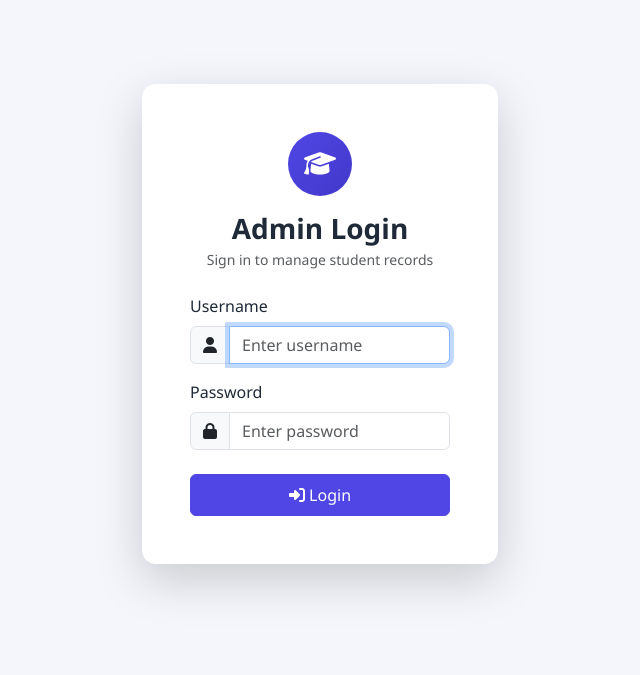
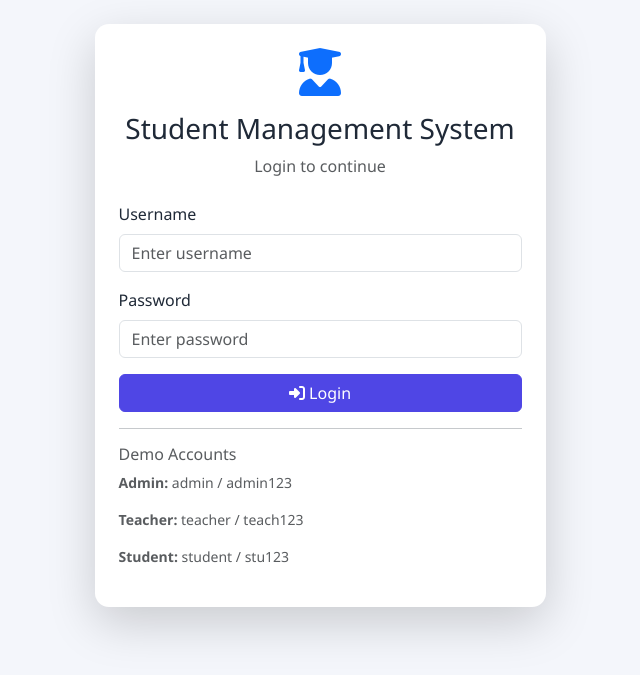
Before and after one commit to BurukalaManiReethika/student-management-system, a Python web app: template templates/login.html in a window 1280 px wide. Shown: the top 675 px of the page, without its empty margins (320-960 px from the left). Run offline with Jinja, Linux system fonts and the light colour scheme; the template is opened without the code that fills it, so the values that code supplies are empty.

Commit message:
Update login.html

```diff
--- a/templates/login.html
+++ b/templates/login.html
@@ -1,43 +1,98 @@
 {% extends "base.html" %}
-{% block title %}Login - Student Management System{% endblock %}
+
+{% block title %}Login | Student Management System{% endblock %}
+
 {% block content %}
-<div class="row justify-content-center align-items-center" style="min-height: 75vh;">
-  <div class="col-md-5 col-lg-4">
-    <div class="card login-card shadow-lg border-0">
-      <div class="card-body p-4 p-md-5">
+
+<div class="row justify-content-center">
+
+    <div class="col-md-5">
+
+        <div class="card shadow-lg border-0">
+
+            <div class="card-body p-4">
+
                 <div class="text-center mb-4">
-          <div class="login-icon mb-3">
-            <i class="fa-solid fa-graduation-cap"></i>
-          </div>
-          <h3 class="fw-bold mb-1">Admin Login</h3>
-          <p class="text-muted small mb-0">Sign in to manage student records</p>
+
+                    <i class="fas fa-user-graduate fa-3x text-primary mb-3"></i>
+
+                    <h3>Student Management System</h3>
+
+                    <p class="text-muted">
+                        Login to continue
+                    </p>
+
                 </div>
 
-        <form method="POST" action="{{ url_for('login') }}">
-          <input type="hidden" name="csrf_token" value="{{ csrf_token() }}">
+                <form method="POST">
 
                     <div class="mb-3">
-            <label class="form-label">Username</label>
-            <div class="input-group">
-              <span class="input-group-text"><i class="fa-solid fa-user"></i></span>
-              <input type="text" name="username" class="form-control" placeholder="Enter username" required autofocus>
-            </div>
+
+                        <label class="form-label">
+                            Username
+                        </label>
+
+                        <input type="text"
+                               name="username"
+                               class="form-control"
+                               placeholder="Enter username"
+                               required>
+
                     </div>
 
-          <div class="mb-4">
-            <label class="form-label">Password</label>
-            <div class="input-group">
-              <span class="input-group-text"><i class="fa-solid fa-lock"></i></span>
-              <input type="password" name="password" class="form-control" placeholder="Enter password" required>
-            </div>
+                    <div class="mb-3">
+
+                        <label class="form-label">
+                            Password
+                        </label>
+
+                        <input type="password"
+                               name="password"
+                               class="form-control"
+                               placeholder="Enter password"
+                               required>
+
                     </div>
 
-          <button type="submit" class="btn btn-primary w-100 py-2">
-            <i class="fa-solid fa-right-to-bracket"></i> Login
+                    <button type="submit"
+                            class="btn btn-primary w-100">
+
+                        <i class="fas fa-sign-in-alt"></i>
+                        Login
+
                     </button>
+
                 </form>
+
+                <hr>
+
+                <div class="small text-muted">
+
+                    <h6>Demo Accounts</h6>
+
+                    <p>
+                        <strong>Admin:</strong>
+                        admin / admin123
+                    </p>
+
+                    <p>
+                        <strong>Teacher:</strong>
+                        teacher / teach123
+                    </p>
+
+                    <p>
+                        <strong>Student:</strong>
+                        student / stu123
+                    </p>
+
                 </div>
+
             </div>
+
         </div>
+
     </div>
+
+</div>
+
 {% endblock %}
```
Lines whose indentation alone changed are shown as unchanged.
